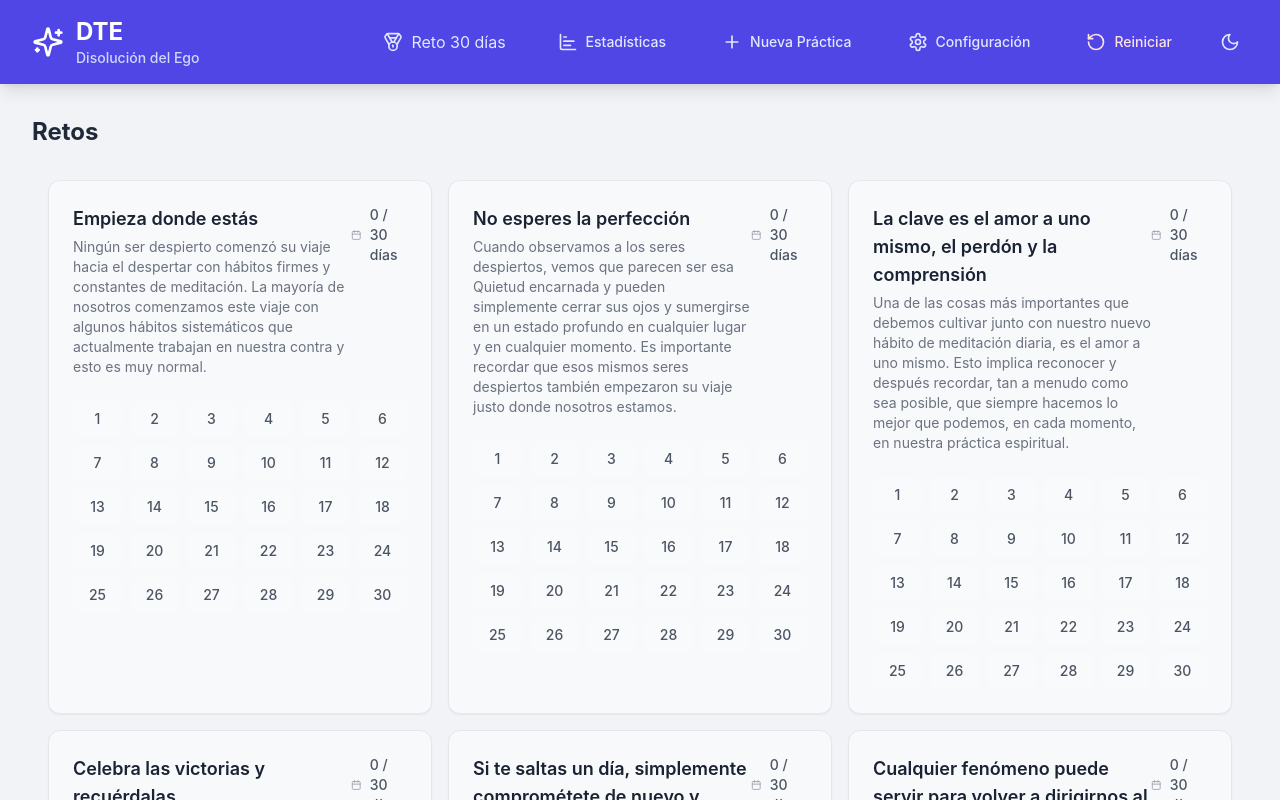
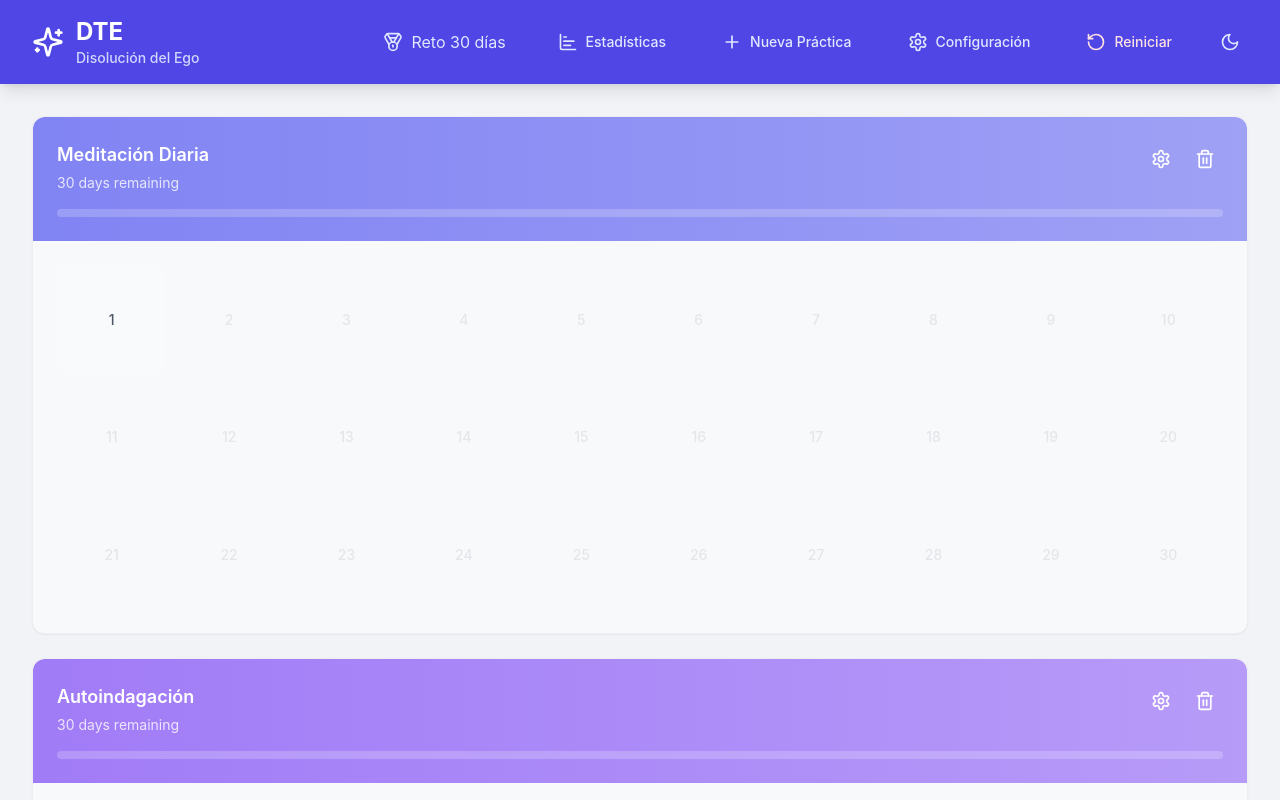
Before and after one commit to MaGaiDeN/dte, a React (Vite) app: page / in a window 1280 px wide. Shown: the top 800 px of the page. Built offline with nearby package versions, Linux system fonts and the light colour scheme.

Commit message:
fix: Clean install and rebuild to sync with GitHub Pages

```diff
--- a/src/App.tsx
+++ b/src/App.tsx
@@ -6,7 +6,6 @@ import { ReflectionModal } from './components/ReflectionModal';
 import { StatsModal } from './components/StatsModal';
 import { PracticeCard } from './components/PracticeCard';
 import { Header } from './components/Header';
-import { ChallengesList } from './components/ChallengesList';
 import { useAppSelector, useAppDispatch } from './store/hooks';
 import { resetPractices, deletePractice, addPractice, updatePractice } from './store/practicesSlice';
 import { staggerChildren } from './constants/animations';
@@ -128,21 +127,11 @@ function App() {
           />
 
           <main className="max-w-7xl mx-auto px-4 sm:px-6 lg:px-8 py-4 sm:py-8">
-            {/* Challenges Section */}
-            <section className="mb-8">
-              <h2 className="text-2xl font-bold mb-4 text-gray-800 dark:text-gray-200">Retos</h2>
-              <ChallengesList />
-            </section>
-
-            {/* Practices Grid */}
-            <section>
-              <h2 className="text-2xl font-bold mb-4 text-gray-800 dark:text-gray-200">Prácticas</h2>
             <motion.div
               variants={staggerChildren}
               initial="initial"
               animate="animate"
-                className="grid grid-cols-1 gap-4 sm:gap-6"
-              >
+              className="grid grid-cols-1 gap-4 sm:gap-6">
               <AnimatePresence mode="popLayout">
                 {practices.map((practice) => (
                   <PracticeCard
@@ -168,7 +157,6 @@ function App() {
                 ))}
               </AnimatePresence>
             </motion.div>
-            </section>
           </main>
 
           <AnimatePresence>
```
Also changed, not shown: 2 other files (tests, documents, lock files or other folders). Lines whose indentation alone changed are shown as unchanged.
